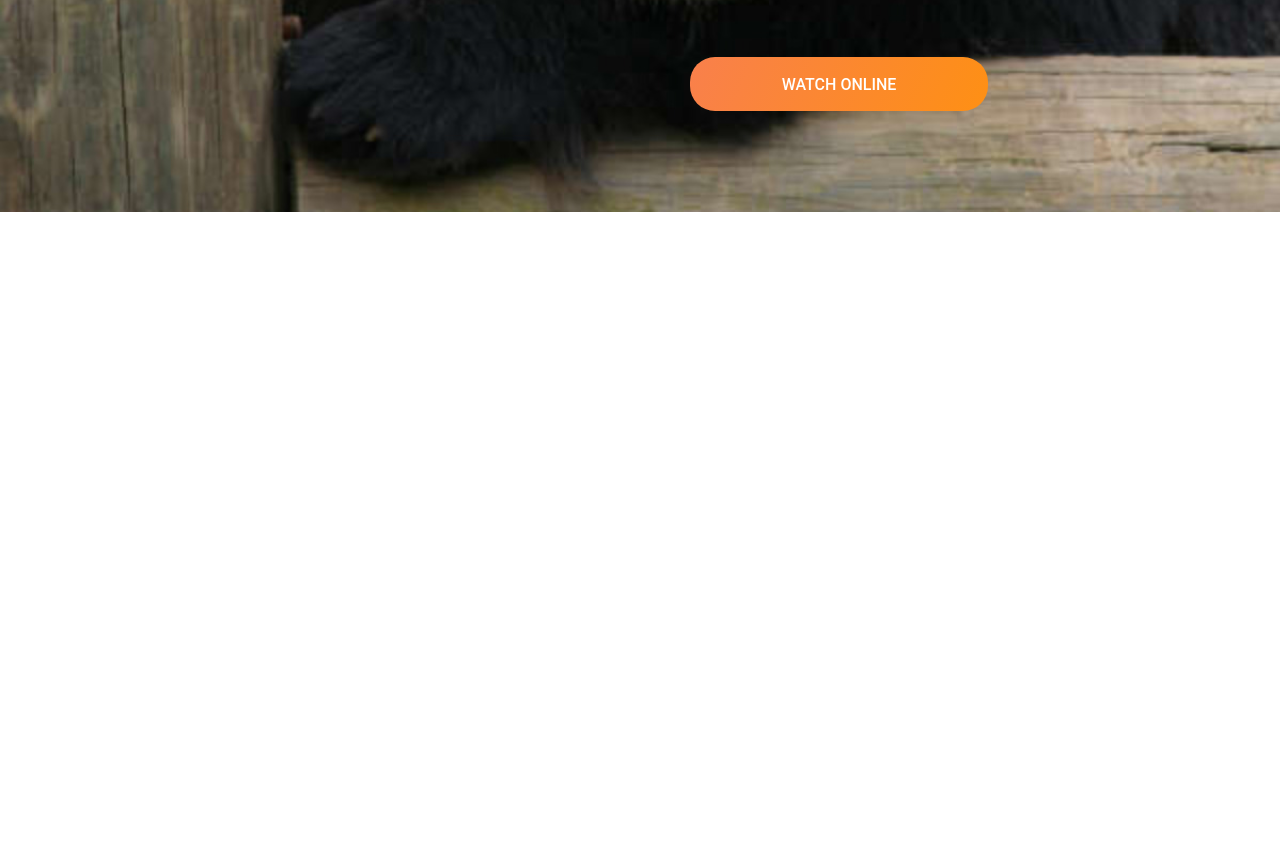
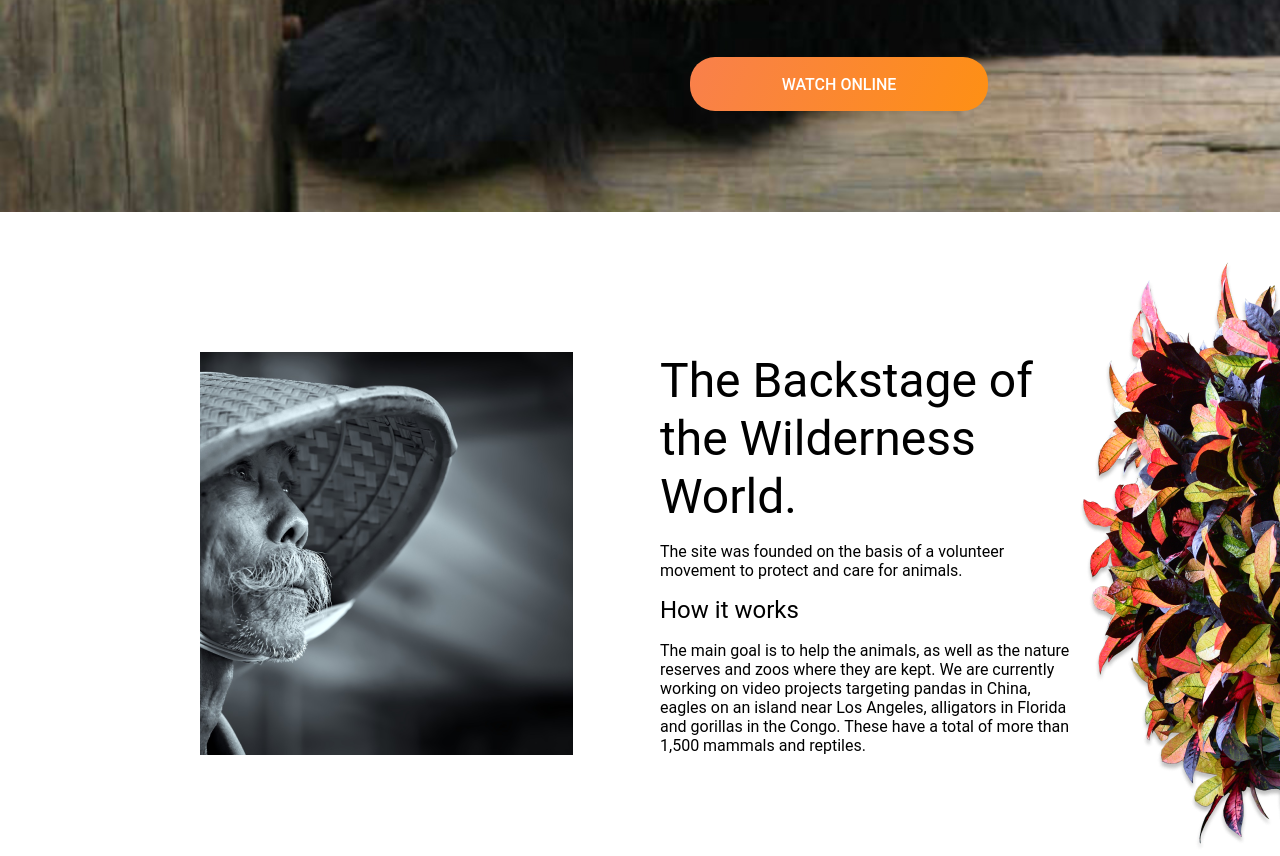
Before and after one commit to ShArPman13/rs-st1, a website built with webpack: page online-zoo/pages/main/index.html in a window 1280 px wide. Shown: the part 568-1424 px from the top of the page. Before the commit the page ends 800 px from the top, so only its background shows below. Built offline with nearby package versions, Linux system fonts and the light colour scheme; files whose address does not match are found by name.

Commit message:
feat: add header and two sections

```diff
--- a/online-zoo/pages/main/index.html
+++ b/online-zoo/pages/main/index.html
@@ -40,10 +40,26 @@
         </ul>
         <button class="button">WATCH ONLINE</button>
       </div>
+    </div>
+  </section>
 
-
-
+  <section class="section-backstage">
+    <div class="section-wrapper">
+      <div class="section-backstage__container">
+        <img class="section-backstage__foto" src="images/bamboo-cap.png" alt="bamboo-cap">
+        <div class="section-backstage__text-container">
+          <h2 class="backstage-text__top">The Backstage of the Wilderness World.</h2>
+          <p class="backstage-text__second">The site was founded on the basis of a volunteer movement to protect and
+            care for animals.</p>
+          <p class="backstage-text__third">How it works</p>
+          <p class="backstage-text__bottom">The main goal is to help the animals, as well as the nature reserves and
+            zoos where they are kept. We are currently working on video projects targeting pandas in China, eagles on an
+            island near Los Angeles, alligators in Florida and gorillas in the Congo. These have a total of more than
+            1,500 mammals and reptiles.</p>
+        </div>
+      </div>
     </div>
+    <div class="section-backstage__bush"></div>
   </section>
 
 </body>
--- a/online-zoo/pages/styles/style.scss
+++ b/online-zoo/pages/styles/style.scss
@@ -5,7 +5,6 @@ $buttonHoverColor: rgba(228, 114, 9, 1);
 body {
   width: 100vw;
   position: relative;
-  // margin: 0 auto;
 }
 
 .header {
@@ -147,3 +146,63 @@ body {
   }
 
 }
+
+.section-backstage {
+  padding: 140px 200px 0 200px;
+  width: 100%;
+
+  .section-wrapper {
+    max-width: 1160px;
+    display: flex;
+    justify-content: flex-end;
+    margin: 0 auto;
+    overflow: hidden;
+  }
+}
+
+.section-backstage__container {
+  display: flex;
+  align-items: center;
+  gap: 87px;
+
+  &::after {
+    content: '';
+    position: absolute;
+    background-image: url(../../assets/images/flower_foto1.png);
+    height: 605px;
+    width: 202px;
+    right: 0;
+  }
+
+  .section-backstage__text-container {
+    width: 420px;
+    height: 403px;
+    display: flex;
+    flex-direction: column;
+    justify-content: space-between;
+    color: black;
+    font-family: 'Roboto';
+    letter-spacing: 0em;
+
+    .backstage-text__top {
+      font-size: 48px;
+      font-weight: 400;
+      line-height: 58px;
+      text-align: left;
+    }
+
+    .backstage-text__second .backstage-text__bottom {
+      font-size: 16px;
+      font-weight: 400;
+      line-height: 21px;
+      text-align: left;
+    }
+
+    .backstage-text__third {
+      font-size: 24px;
+      font-weight: 400;
+      line-height: 29px;
+      text-align: left;
+    }
+  }
+}
```
Also changed, not shown: online-zoo/assets/images/bamboo-cap.png (added), online-zoo/assets/images/flower_foto1.png (added).
